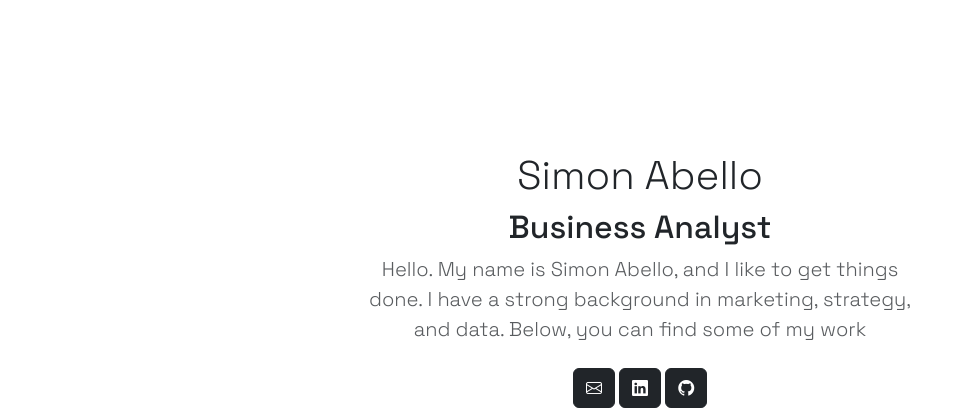
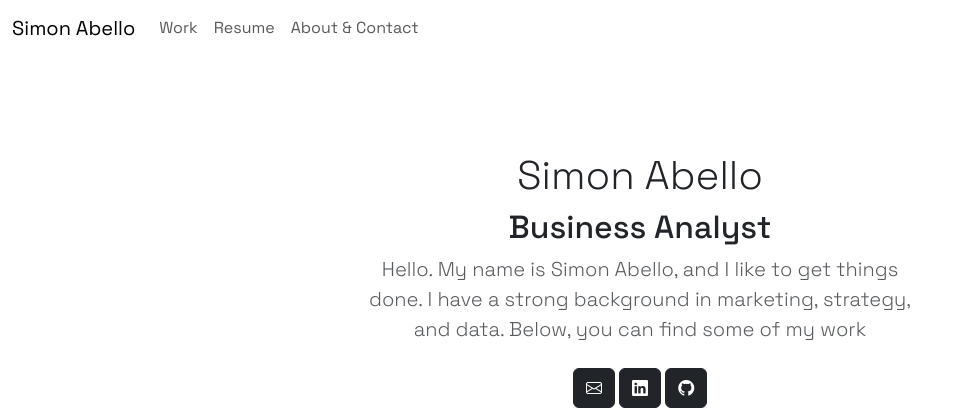
Before and after one commit to abellosimon/portfolio-website, a Flask app: page / in a window 1280 px wide. Shown: the top 420 px of the page, without its empty margins (0-960 px from the left). Run offline with Flask 3, Linux system fonts and the light colour scheme; some libraries are stand-ins or nearby versions.

Commit message:
fixed nav bar theme bug

```diff
--- a/templates/nav.html
+++ b/templates/nav.html
@@ -1,4 +1,5 @@
-<nav class="navbar navbar-expand-sm navbar-dark bg-*" aria-label="Navigation Bar">
+<!-- <script src="../static/color-modes"></script> -->
+<nav class="navbar navbar-expand-sm bg-*" aria-label="Navigation Bar">
   <div class="container-fluid">
     <a class="navbar-brand" href="#">Simon Abello</a>
     <button class="navbar-toggler" type="button" data-bs-toggle="collapse" data-bs-target="#navbarsExample03" aria-controls="navbarsExample03" aria-expanded="false" aria-label="Toggle navigation">
```
